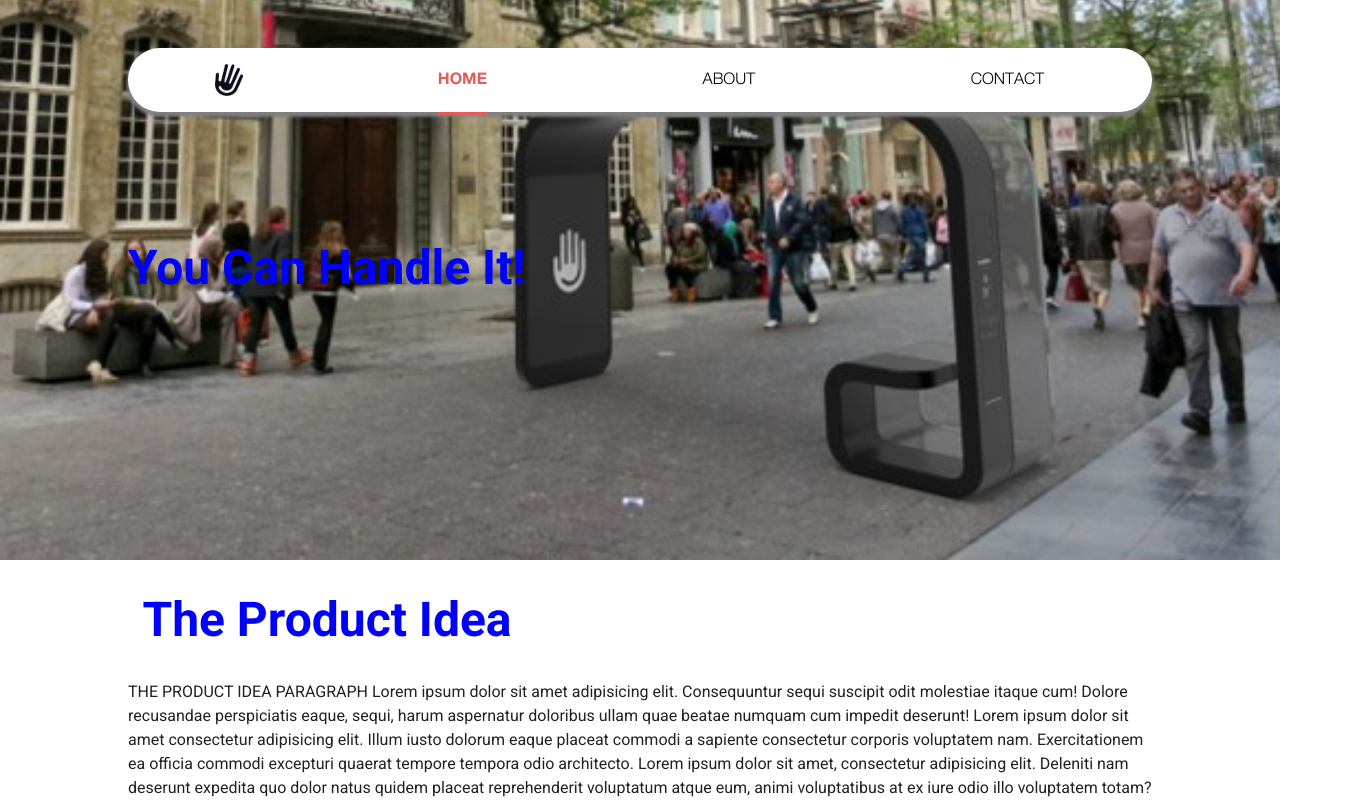
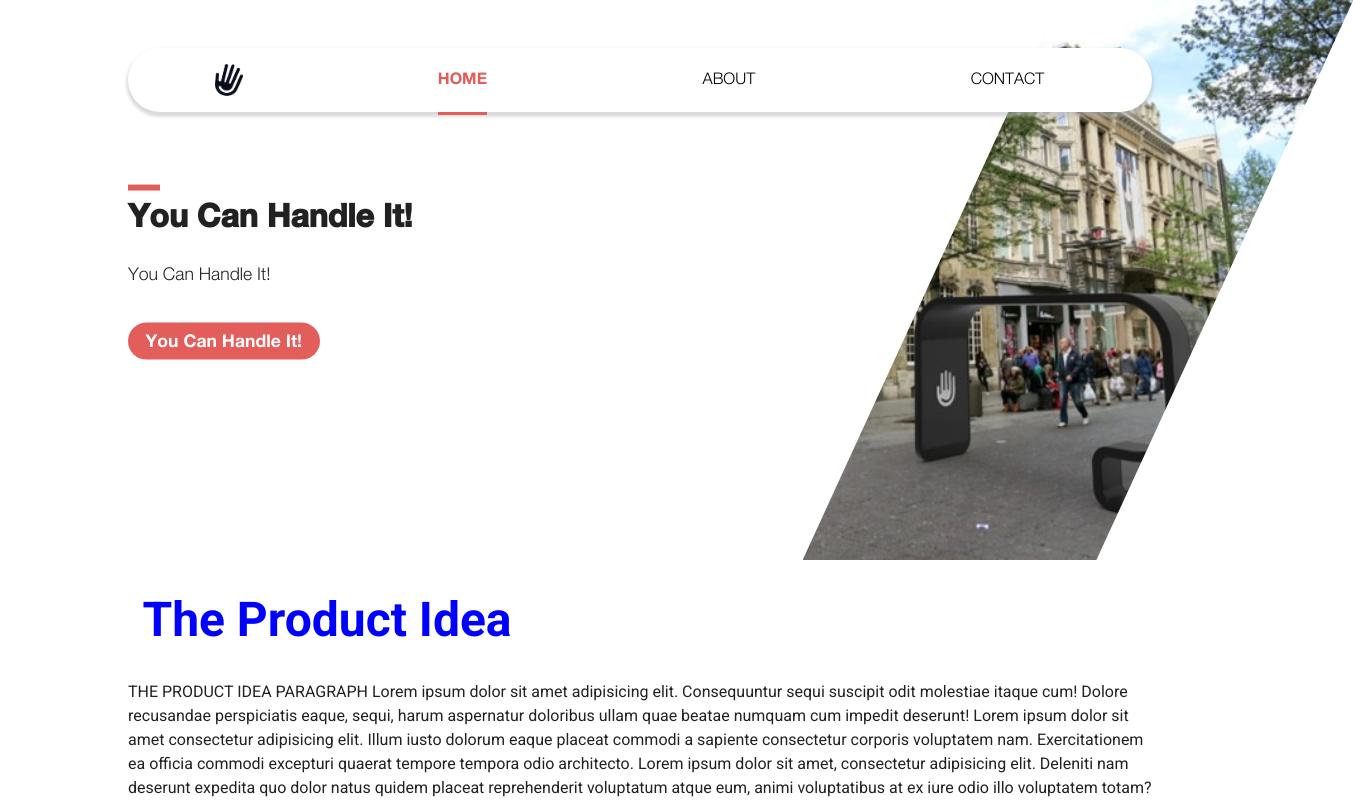
Before and after one commit to BMatrix/handle-website, a Vue app: page / in a window 1280 px wide. Shown: the top 800 px of the page, 1353 px wide, since content can reach past the window. Built offline with nearby package versions, Linux system fonts and the light colour scheme.

Commit message:
Updated Header
Updated styling of Header.vue

```diff
--- a/src/components/Header.vue
+++ b/src/components/Header.vue
@@ -1,19 +1,20 @@
 <template>
-  <div class="header" :style="[image, color]">
+  <div class="header">
+    <img class="image" :src="backgroundimage" alt />
     <Toolbar :activeid="activepage"></Toolbar>
     <div class="center">
-      <div :class="[middle ? 'hidden' : 'text']">
+      <div class="text">
         <h1>
           <slot name="title"></slot>
         </h1>
         <p>
-          <slot name="text"></slot>
+          <slot name="subtitle"></slot>
         </p>
-      </div>
-      <div :class="[middle ? 'middletext' : 'hidden']">
-        <h1>
-          <slot name="title"></slot>
-        </h1>
+        <router-link v-if="buttonlink != null" class="button" :to="{ name: buttonlink}">
+          <p>
+            <slot name="button"></slot>
+          </p>
+        </router-link>
       </div>
     </div>
   </div>
@@ -34,28 +35,40 @@
   left: 50%;
   transform: translate(-50%, -50%);
 }
-
 .text h1 {
-  color: blue;
-  font-size: 3em;
-  margin-bottom: 0.5em;
+  margin-bottom: 0.7em;
+  font-family: HelveticaNeueBold;
+}
+.text h1::before {
+  content: "";
+  display: block;
+  border-bottom: solid #e35d5b 0.2em;
+  width: 1em;
 }
 .text p {
   width: 60%;
+  font-family: HelveticaNeueLight;
+  font-size: 1.1em;
 }
-
-.middletext {
-  margin-left: auto;
-  margin-right: auto;
-  width: 90%;
+.button {
+  text-decoration: none;
 }
-.middletext h1 {
-  color: black;
-  font-size: 2.5em;
+.button p {
+  font-family: HelveticaNeueBold;
+  width: fit-content;
+  margin-top: 2em;
+  padding: 0.3em 1em 0.3em 1em;
+  border-radius: 999em;
+  color: white;
+  background-color: #e35d5b;
 }
-
-.hidden {
-  display: none;
+.image {
+  position: absolute;
+  height: 100%;
+  right: 0;
+  top: 0;
+  clip-path: polygon(60% 0, 100% 0, 65% 100%, 25% 100%);
+  transform: translateX(10%);
 }
 </style>
 
@@ -75,29 +88,11 @@ export default {
       type: String,
       default: null
     },
-    backgroundcolor: {
+    activepage: Number,
+    buttonlink: {
       type: String,
       default: null
-    },
-    activepage: Number
-  },
-  data() {
-    let image = {};
-    let color = {};
-    if (this.backgroundimage != null) {
-      image = {
-        "background-image": `url(${this.backgroundimage})`
-      };
     }
-    if (this.backgroundcolor != null) {
-      color = {
-        "background-color": this.backgroundcolor
-      };
-    }
-    return {
-      image: image,
-      color: color
-    };
   }
 };
 </script>
--- a/src/components/Toolbar.vue
+++ b/src/components/Toolbar.vue
@@ -30,7 +30,7 @@
   background-color: white;
   border-radius: 999em;
   align-items: center;
-  box-shadow: 0px 0.2em 0.2em 0.1em grey;
+  box-shadow: 0px 0.2em 0.2em 0.1em #b4b4b47e;
 }
 
 .logo {
--- a/src/lang/en.js
+++ b/src/lang/en.js
@@ -1,6 +1,8 @@
 export class Home {
     //HOME
     title = "You Can Handle It!";
+    subtitle = "You Can Handle It!";
+    buttontext = "You Can Handle It!";
 
     header1 = "The Product Idea";
     paragraph1 = "THE PRODUCT IDEA PARAGRAPH Lorem ipsum dolor sit amet adipisicing elit. Consequuntur sequi suscipit odit molestiae itaque cum! Dolore recusandae perspiciatis eaque, sequi, harum aspernatur doloribus ullam quae beatae numquam cum impedit deserunt! Lorem ipsum dolor sit amet consectetur adipisicing elit. Illum iusto dolorum eaque placeat commodi a sapiente consectetur corporis voluptatem nam. Exercitationem ea officia commodi excepturi quaerat tempore tempora odio architecto. Lorem ipsum dolor sit amet, consectetur adipisicing elit. Deleniti nam deserunt expedita quo dolor natus quidem placeat reprehenderit voluptatum atque eum, animi voluptatibus at ex iure odio illo voluptatem totam? Lorem ipsum dolor sit amet consectetur adipisicing elit. Architecto, dolorem autem expedita vel amet sint modi eum repellat accusamus in aliquid iure recusandae sed ea aperiam, nam eligendi! Blanditiis, ex? Lorem ipsum dolor sit amet consectetur adipisicing elit. Consequatur laudantium quod deleniti debitis ducimus reiciendis obcaecati mollitia a, incidunt molestiae ullam voluptate itaque, sit officia eveniet iusto quae neque vel.";
@@ -34,7 +36,7 @@ export class Home {
 
 export class About {
     title = "About";
-    description = "About Description Lorem ipsum dolor sit amet consectetur adipisicing elit. Tempora quisquam assumenda obcaecati veniam reprehenderit ad, ullam, necessitatibus nostrum nemo error et placeat aliquam non magnam delectus corrupti enim doloribus molestiae?";
+    subtitle = "About";
 
     header1 = "Title Here";
     paragraph1 = "Description Lorem ipsum dolor sit amet consectetur adipisicing elit. Saepe earum aperiam aliquid laboriosam dolores voluptatem, ea, quo expedita numquam enim fuga veritatis adipisci placeat perferendis? Ea excepturi a qui et. Lorem, ipsum dolor sit amet consectetur adipisicing elit. Autem beatae nam quibusdam aperiam sed laborum ducimus eaque quasi ad incidunt! Consectetur sapiente atque placeat dicta velit officia eos vel et? Lorem ipsum dolor, sit amet consectetur adipisicing elit. Ipsam, odio possimus. Eaque officia iusto fuga placeat recusandae deleniti, quis delectus doloremque distinctio quae sequi ipsum odit expedita fugiat praesentium illum. Lorem ipsum, dolor sit amet consectetur adipisicing elit. Unde doloribus delectus, asperiores, beatae repellendus at amet fugiat commodi accusantium cum necessitatibus ad quam possimus exercitationem officia, ut odit optio nesciunt.";
@@ -47,7 +49,8 @@ export class About {
 }
 
 export class Contact {
-    title = "Have a question or want to collaborate with us? Please get in touch.";
+    title = "Contact";
+    subtitle = "Contact";
 }
 
 export class Navigation {
--- a/src/views/About.vue
+++ b/src/views/About.vue
@@ -2,7 +2,7 @@
   <div class="about">
     <Header :backgroundimage="'images/models/model3.png'" :activepage="1">
       <template v-slot:title>{{ text.title }}</template>
-      <template v-slot:text>{{ text.description }}</template>
+      <template v-slot:subtitle>{{ text.subtitle }}</template>
     </Header>
     <div class="information">
       <DescribedImage class="work" :image="'images/enviroments/enviroment1.jpg'" :reverse="true">
--- a/src/views/Contact.vue
+++ b/src/views/Contact.vue
@@ -1,9 +1,8 @@
 <template>
   <div class="contact">
     <Header :backgroundimage="'images/enviroments/enviroment1.jpg'" :middle="true" :activepage="2">
-      <template v-slot:title>
-      {{ text.title }}
-      </template>
+      <template v-slot:title>{{ text.title }}</template>
+      <template v-slot:subtitle>{{ text.subtitle }}</template>
     </Header>
     <Contact class="form"></Contact>
   </div>
@@ -17,7 +16,7 @@
 </style>
 
 <script>
-import { Contact as text} from "../lang/en.js";
+import { Contact as text } from "../lang/en.js";
 import Contact from "../components/Contact.vue";
 import Header from "../components/Header.vue";
 export default {
@@ -25,10 +24,10 @@ export default {
     Header,
     Contact
   },
-  data(){
+  data() {
     return {
       text: new text()
-    }
+    };
   }
 };
 </script>
--- a/src/views/Home.vue
+++ b/src/views/Home.vue
@@ -3,8 +3,11 @@
     <Header
       :backgroundimage="'images/enviroments/enviroment1.jpg'"
       :activepage="0"
+      :buttonlink="'About'"
     >
       <template v-slot:title>{{ text.title }}</template>
+      <template v-slot:subtitle>{{ text.subtitle }}</template>
+      <template v-slot:button>{{ text.buttontext }}</template>
     </Header>
     <div class="productidea">
       <h2>{{ text.header1 }}</h2>
@@ -45,12 +48,22 @@
           <template v-slot:role>{{ text.dario_title }}</template>
           <template v-slot:description>{{ text.dario_description }}</template>
         </member>
-        <member class="member" :reverse="true" :redscale="true" :image="'images/team/EricGonzales.jpg'">
+        <member
+          class="member"
+          :reverse="true"
+          :redscale="true"
+          :image="'images/team/EricGonzales.jpg'"
+        >
           <template v-slot:name>Eric Gonzales</template>
           <template v-slot:role>{{ text.eric_title }}</template>
           <template v-slot:description>{{ text.eric_description }}</template>
         </member>
-        <member class="member" :redscale="true" :background="true" :image="'images/team/JoyAgwunedu.jpg'">
+        <member
+          class="member"
+          :redscale="true"
+          :background="true"
+          :image="'images/team/JoyAgwunedu.jpg'"
+        >
           <template v-slot:name>Joy Agwunedu</template>
           <template v-slot:role>{{ text.joy_title }}</template>
           <template v-slot:description>{{ text.joy_description }}</template>
```
